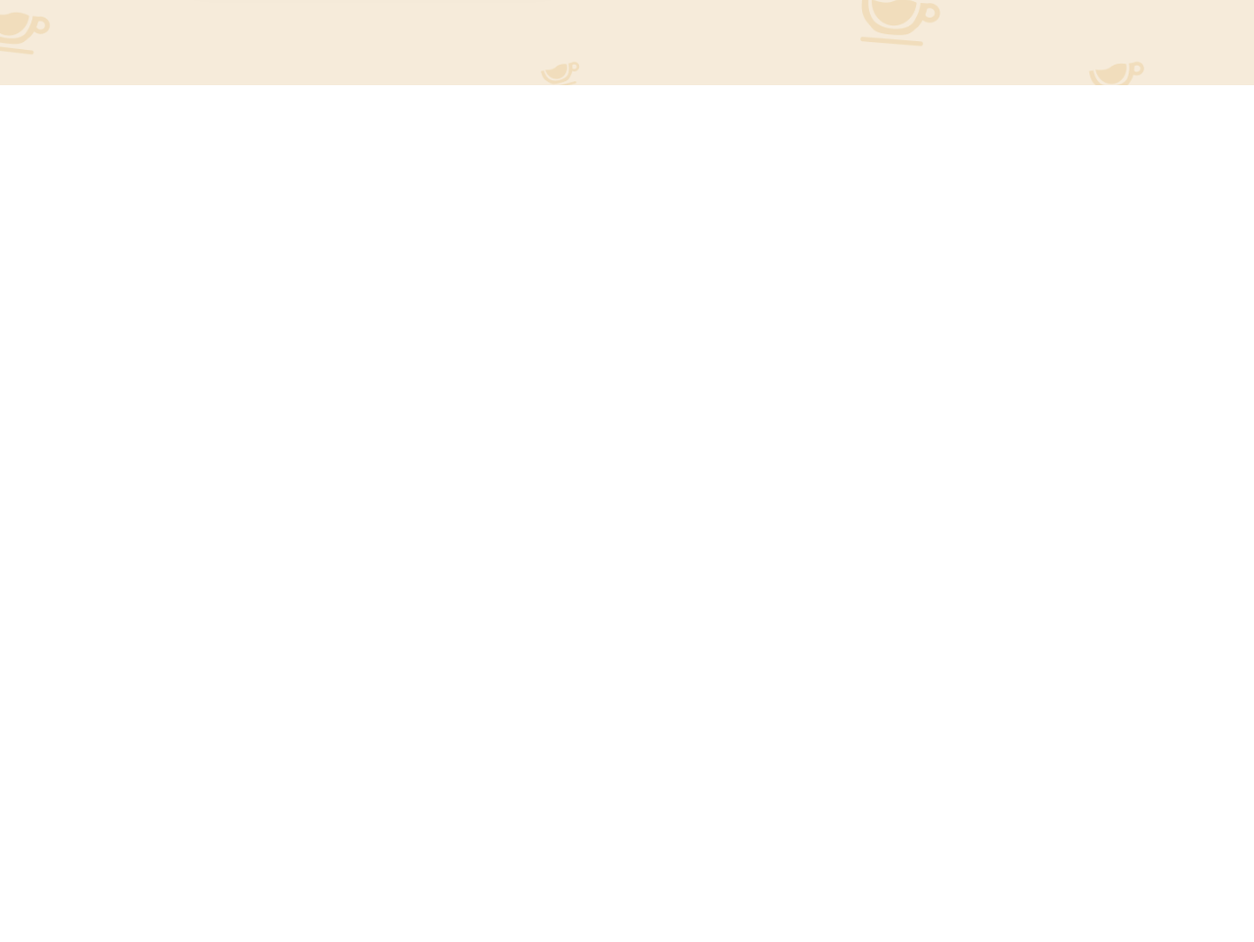
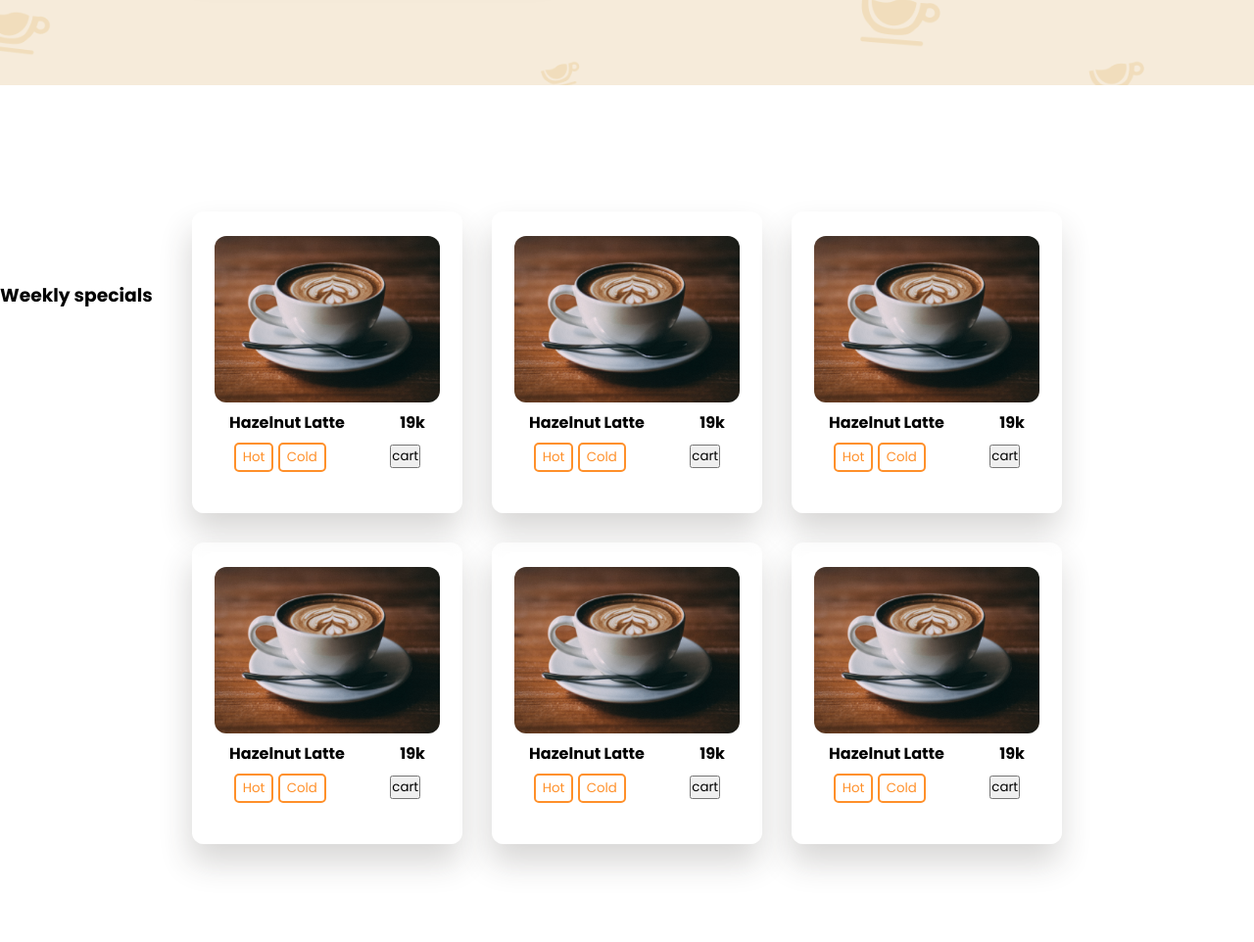
Before and after one commit to kenneth-agadumo/coffee-shop, a plain HTML site: page index.html in a window 1280 px wide. Shown: the part 2171-3133 px from the top of the page at 98% size. Before the commit the page ends 2458 px from the top, so only its background shows below. Drawn offline with Linux system fonts and the light colour scheme.

Commit message:
added weekly special section

```diff
--- a/css/main.css
+++ b/css/main.css
@@ -244,7 +244,7 @@ nav{
     border-radius: 12px;
     background: rgba(255,255,255,0.5);
     backdrop-filter: blur(4px);
-    box-shadow: -2px 19px 32px 0px rgba(48,45,38,0.19);
+    box-shadow: 0px 6px 16px 0px rgba(48,45,38,0.16);
 -webkit-box-shadow: -2px 19px 32px 0px rgba(48,45,38,0.19);
 -moz-box-shadow: -2px 19px 32px 0px rgba(48,45,38,0.19);
 transform: translateY(-100px);
@@ -341,3 +341,23 @@ transform: translateY(-100px);
     background: var(--color-secondary);
     color: white;
 }
+
+.specials{
+    width: 100%;
+    display: flex;
+    flex-direction: column;
+    align-items: center;
+}
+
+.specials-title{
+    width: 100%;
+}
+
+.specials-content{
+    width: 80%;
+    /* background: #000; */
+    display: grid;
+    grid-template-columns: auto auto auto;
+    justify-content: center;
+    gap: 30px;
+}
--- a/index.html
+++ b/index.html
@@ -170,6 +170,122 @@
         </div>
       </div>
     </section>
+    <section class="specials">
+      <div class="specials-title">
+        <h1>Weekly specials</h1>
+      </div>
+      <div class="specials-content">
+        <div class="content-shell">
+          <div class="popular-content">
+            <img src="images/hazelnut latte.png" alt="">
+            <div class="sub1">
+                <span>Hazelnut Latte</span>
+                <span>19k</span>
+            </div>
+            <div class="sub2">
+              <span class="span1">
+                <button>Hot</button>
+                <button>Cold</button>
+              </span>
+              <span class="span2">
+                <button class="cart">cart</button>
+              </span>
+            </div>
+          </div>
+        </div>
+        <div class="content-shell">
+          <div class="popular-content">
+            <img src="images/hazelnut latte.png" alt="">
+            <div class="sub1">
+                <span>Hazelnut Latte</span>
+                <span>19k</span>
+            </div>
+            <div class="sub2">
+              <span class="span1">
+                <button>Hot</button>
+                <button>Cold</button>
+              </span>
+              <span class="span2">
+                <button class="cart">cart</button>
+              </span>
+            </div>
+          </div>
+        </div>
+        <div class="content-shell">
+          <div class="popular-content">
+            <img src="images/hazelnut latte.png" alt="">
+            <div class="sub1">
+                <span>Hazelnut Latte</span>
+                <span>19k</span>
+            </div>
+            <div class="sub2">
+              <span class="span1">
+                <button>Hot</button>
+                <button>Cold</button>
+              </span>
+              <span class="span2">
+                <button class="cart">cart</button>
+              </span>
+            </div>
+          </div>
+        </div>
+        <div class="content-shell">
+          <div class="popular-content">
+            <img src="images/hazelnut latte.png" alt="">
+            <div class="sub1">
+                <span>Hazelnut Latte</span>
+                <span>19k</span>
+            </div>
+            <div class="sub2">
+              <span class="span1">
+                <button>Hot</button>
+                <button>Cold</button>
+              </span>
+              <span class="span2">
+                <button class="cart">cart</button>
+              </span>
+            </div>
+          </div>
+        </div>
+        <div class="content-shell">
+          <div class="popular-content">
+            <img src="images/hazelnut latte.png" alt="">
+            <div class="sub1">
+                <span>Hazelnut Latte</span>
+                <span>19k</span>
+            </div>
+            <div class="sub2">
+              <span class="span1">
+                <button>Hot</button>
+                <button>Cold</button>
+              </span>
+              <span class="span2">
+                <button class="cart">cart</button>
+              </span>
+            </div>
+          </div>
+        </div>
+        <div class="content-shell">
+          <div class="popular-content">
+            <img src="images/hazelnut latte.png" alt="">
+            <div class="sub1">
+                <span>Hazelnut Latte</span>
+                <span>19k</span>
+            </div>
+            <div class="sub2">
+              <span class="span1">
+                <button>Hot</button>
+                <button>Cold</button>
+              </span>
+              <span class="span2">
+                <button class="cart">cart</button>
+              </span>
+            </div>
+          </div>
+        </div>
+      </div>
+
+    </section>
   </main>
 </section>
 </body>
```
